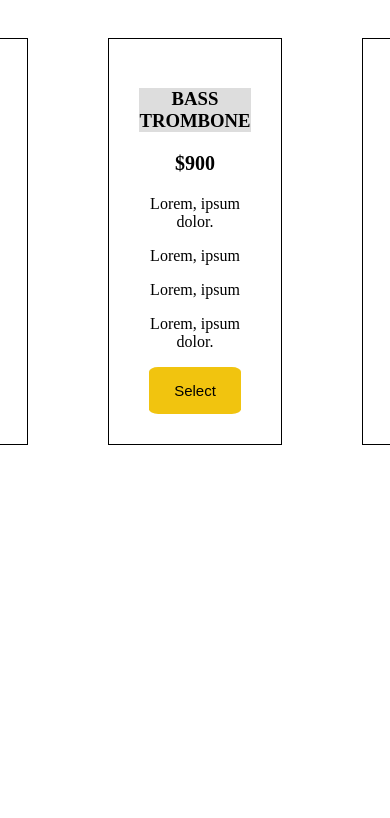
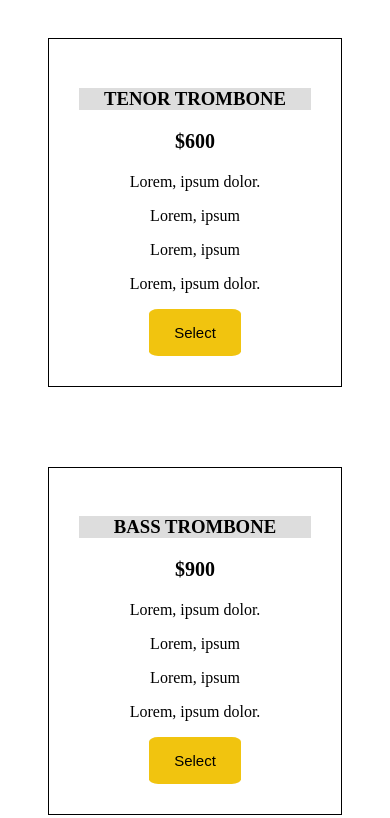
Before and after one commit to julianapsilva/Product-Landing-Page, a plain HTML site: page index.html in a window 390 px wide. Shown: the part 992-1810 px from the top of the page. Before the commit the page ends 1485 px from the top, so only its background shows below. Drawn offline with Linux system fonts and the light colour scheme.

Commit message:
responsive - media query

```diff
--- a/style.css
+++ b/style.css
@@ -91,3 +91,9 @@
 .topicos {
   margin-top: -20px;
 }
+
+@media (max-width: 700px) {
+  #tables {
+    flex-direction: column;
+  }
+}
```
